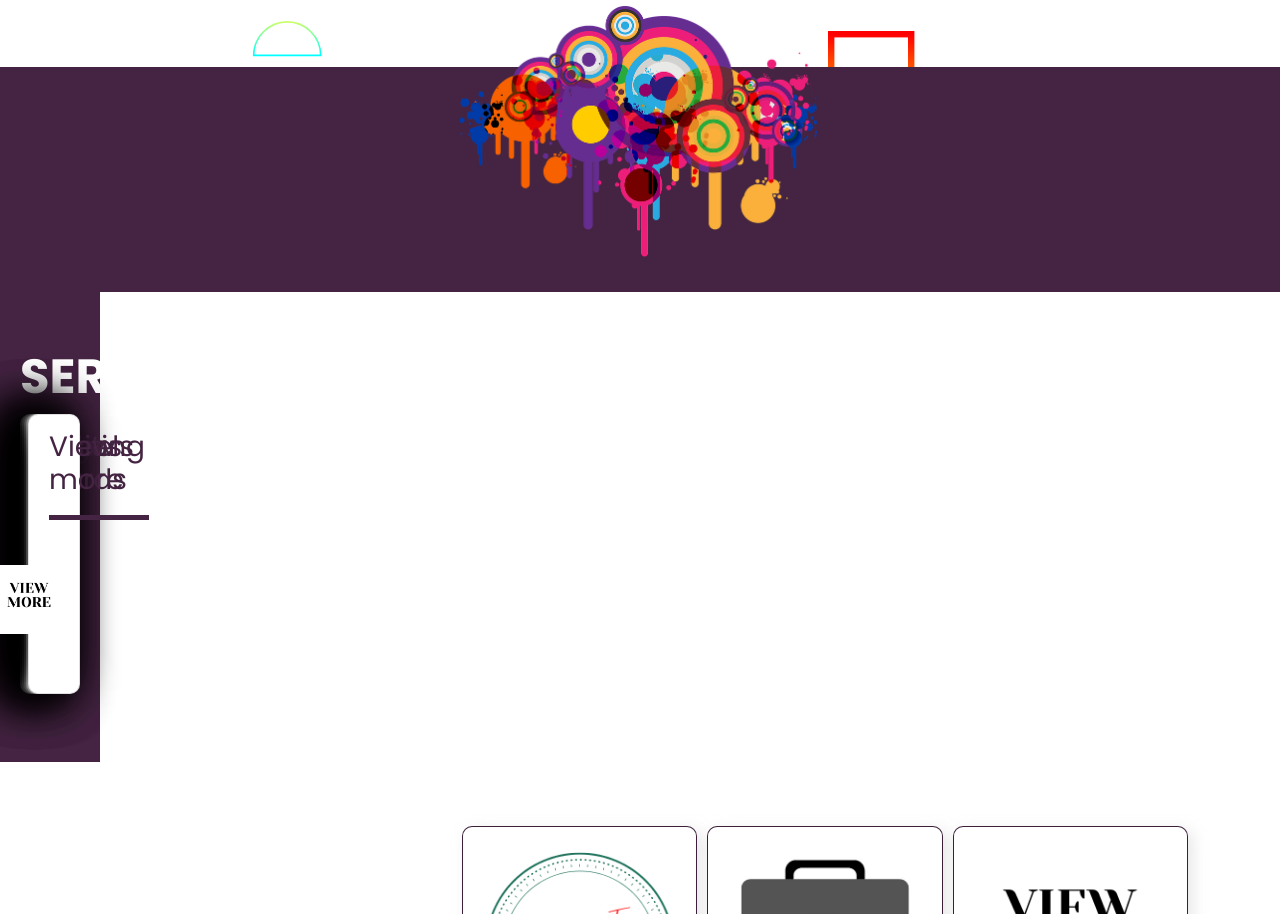
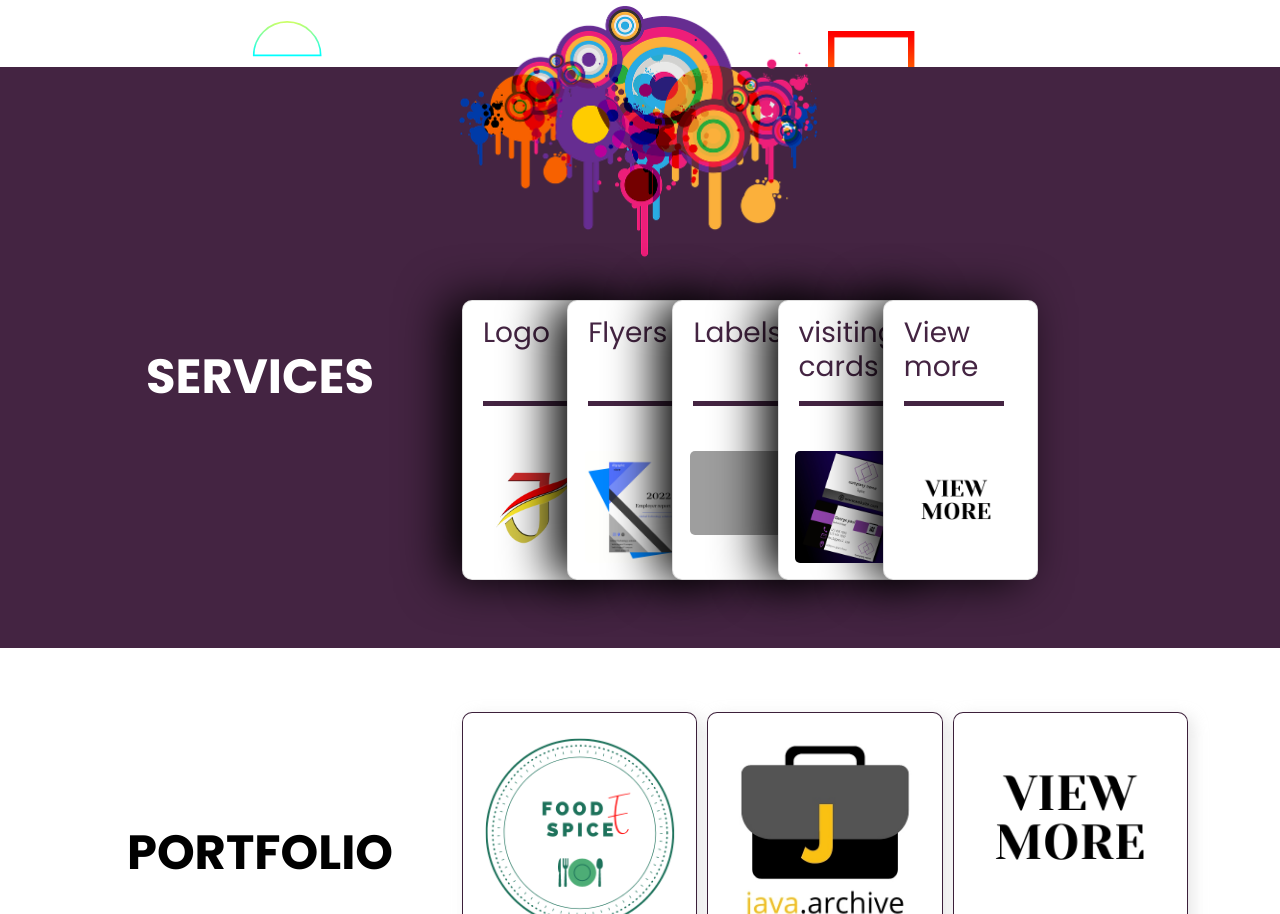
Before and after one commit to AbubakarMd/AllgraphicStore, a plain HTML site: page index.html in a window 1280 px wide. Shown: the part 533-1447 px from the top of the page. Drawn offline with nearby package versions, Linux system fonts and the light colour scheme; grey boxes are pictures that could not be loaded.

Commit message:
Update index.html

```diff
--- a/index.html
+++ b/index.html
@@ -13,7 +13,7 @@
     <title>AGS | All Graphic Store</title>
 </head>
 
-<body>
+<body style="overflow: hidden;">
 
     <section id="header" class="header" >
 
@@ -52,7 +52,7 @@
     </section>
 
 
-    <section id="services" class="services" style="width: 100px;">
+    <section id="services" class="services">
         <div class="container">
             <div class="row">
                 <div class="col-sm-4">
```
